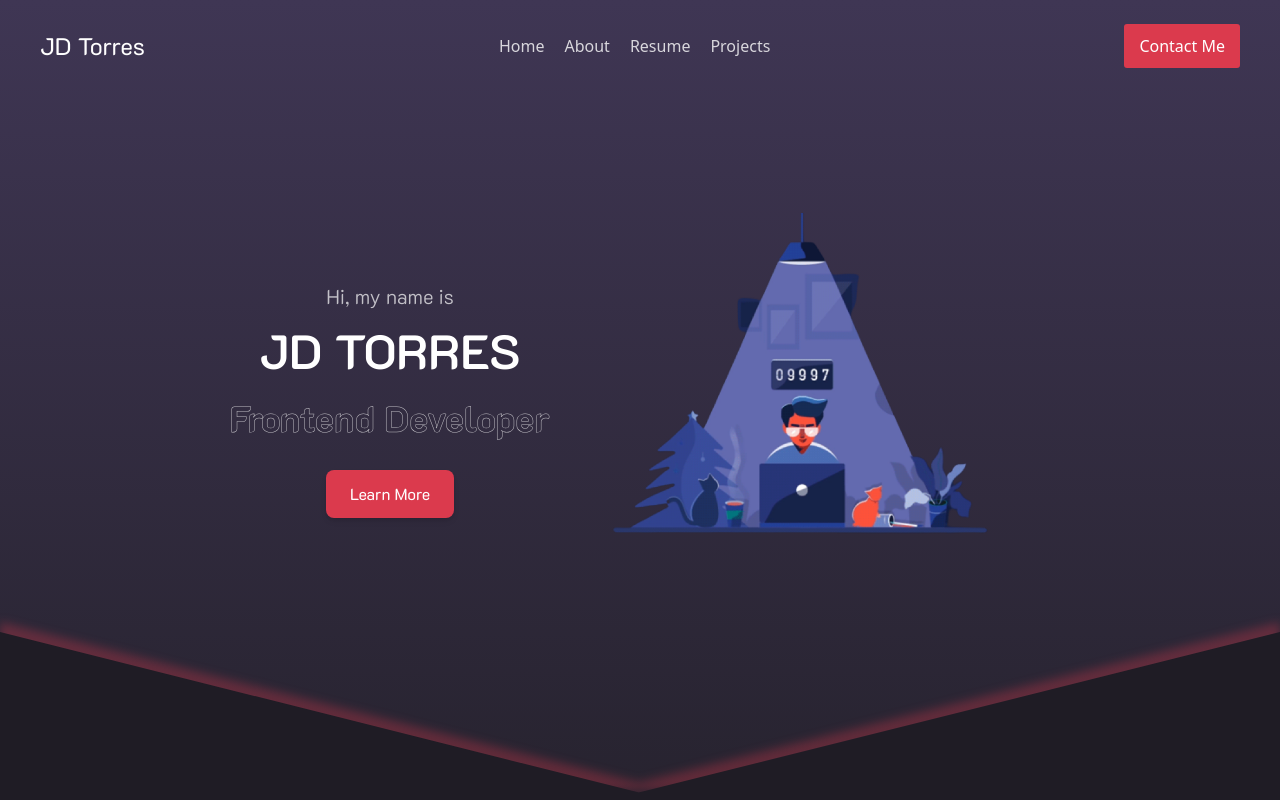
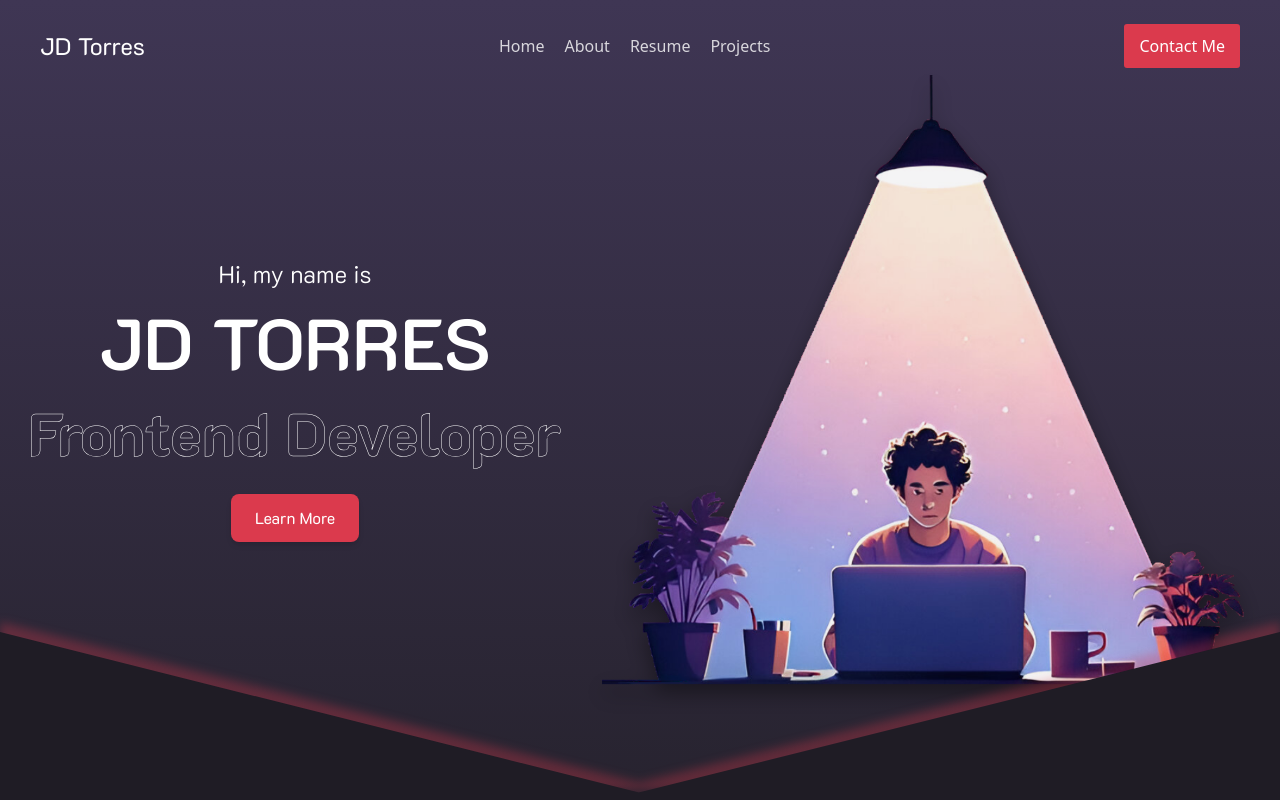
Before and after one commit to Juantorreser/web-dev-portfolio, a React (Vite) app: page / in a window 1280 px wide. Shown: the top 800 px of the page. Built offline with nearby package versions, Linux system fonts and the light colour scheme.

Commit message:
New hero image

```diff
--- a/package.json
+++ b/package.json
@@ -11,7 +11,7 @@
   },
   "dependencies": {
     "clsx": "^2.1.1",
-    "framer-motion": "^11.2.10",
+    "framer-motion": "^11.11.9",
     "react": "^18.2.0",
     "react-dom": "^18.2.0",
     "react-scroll": "^1.9.0",
--- a/src/components/Contact.jsx
+++ b/src/components/Contact.jsx
@@ -81,7 +81,6 @@ const Contact = () => {
                   id="phone"
                   className="block py-2.5 px-0 w-full text-sm text-gray-900 bg-transparent border-0 border-b-2 border-gray-300 appearance-none dark:text-white dark:border-pri/50 dark:focus:border-pri focus:outline-none focus:ring-0 focus:border-blue-600 peer"
                   placeholder=" "
-                  required
                   onChange={handleChange}
                   value={formData.phone}
                 />
--- a/src/components/Hero.jsx
+++ b/src/components/Hero.jsx
@@ -1,20 +1,61 @@
 // src/components/Hero.jsx
 import React from "react";
+import {motion} from "framer-motion";
 
 const Hero = () => {
+  const containerVariants = {
+    hidden: {opacity: 0, y: 20},
+    visible: {
+      opacity: 1,
+      y: 0,
+      transition: {
+        delay: 0.2,
+        duration: 0.2,
+        staggerChildren: 0.5, // Animates each child one after another
+      },
+    },
+  };
+
+  const itemVariants = {
+    hidden: {opacity: 0, y: 20},
+    visible: {opacity: 1, y: 0},
+  };
   return (
     <section id="hero" className="h-screen flex items-center justify-center flex-col w-full">
-      <div className="text-center k2d h-[80%] flex justify-center items-center flex-col-reverse lg:flex-row">
-        <div className="left text-white">
-          <h1 className="text-xl opacity-70 font-light">Hi, my name is</h1>
-          <h2 className="text-5xl mt-4 font-semibold">JD TORRES</h2>
-          <h3 className="text-4xl mt-6 text-border font-black">Frontend Developer</h3>
-          <button className="mt-8 px-6 py-3 bg-pri rounded-lg shadow-md hover:opacity-75 transition">
+      <div className="text-center k2d h-[80%] gap-10 flex justify-center items-center flex-col-reverse lg:flex-row">
+        <motion.div
+          initial="hidden"
+          animate="visible"
+          variants={containerVariants}
+          className="left text-white">
+          <motion.h1 className="text-xl xl:text-2xl opacity-70 font-light" variants={itemVariants}>
+            Hi, my name is
+          </motion.h1>
+
+          <motion.h2 className="text-5xl xl:text-7xl mt-4 font-semibold" variants={itemVariants}>
+            JD TORRES
+          </motion.h2>
+
+          <motion.h3
+            className="text-4xl xl:text-6xl mt-6 text-border font-black"
+            variants={itemVariants}>
+            Frontend Developer
+          </motion.h3>
+
+          <motion.button
+            className="mt-8 px-6 py-3 bg-pri rounded-lg shadow-md hover:opacity-75 transition"
+            whileHover={{scale: 1.05}} // Adds hover animation
+            whileTap={{scale: 0.95}} // Adds tap animation
+            variants={itemVariants}>
             <a href="#about">Learn More</a>
-          </button>
-        </div>
+          </motion.button>
+        </motion.div>
         <div className="right">
-          <img src="/hero.png" alt="" width={500} />
+          <img
+            src="/hero.png"
+            alt="Hero Image"
+            className="heroImage w-[500px] lg:w-[350px] xl:w-[650px]"
+          />
         </div>
       </div>
       <div className="heroDivider h-[21%] w-full bottom-0 absolute flex justify-end">
--- a/src/components/Resume.jsx
+++ b/src/components/Resume.jsx
@@ -10,10 +10,14 @@ const Resume = () => {
       <div className="container mx-auto px-4">
         <h2 className="sectionTitle text-4xl font-bold text-center mb-12">Resume</h2>
         <div className="flex flex-col lg:flex-row gap-8 w-full">
-          <div className="flex flex-col gap-6 lg:w-2/5 flex-grow">
+          <div className="flex flex-col gap-6 lg:w-2/6 flex-grow">
             {/* Profile */}
-            <ResCard title="Profile" image="/profilePic.jpeg" name="Juan David Torres">
+            <ResCard title="Profile" name="Juan David Torres">
               <ul>
+                <li>
+                  <span className="font-medium mr-2 text-lg">Name: </span>
+                  {profile.name}
+                </li>
                 <li>
                   <span className="font-medium mr-2 text-lg">Age: </span>
                   {profile.age}
@@ -52,7 +56,7 @@ const Resume = () => {
             </ResCard>
           </div>
 
-          <div className="flex flex-col gap-6 lg:w-3/5 flex-grow">
+          <div className="flex flex-col gap-6 lg:w-4/6 flex-grow">
             {/* Education */}
             <ResCard title="Education">
               <ul>
```
Also changed, not shown: public/hero.png, 1 other file (tests, documents, lock files or other folders).
